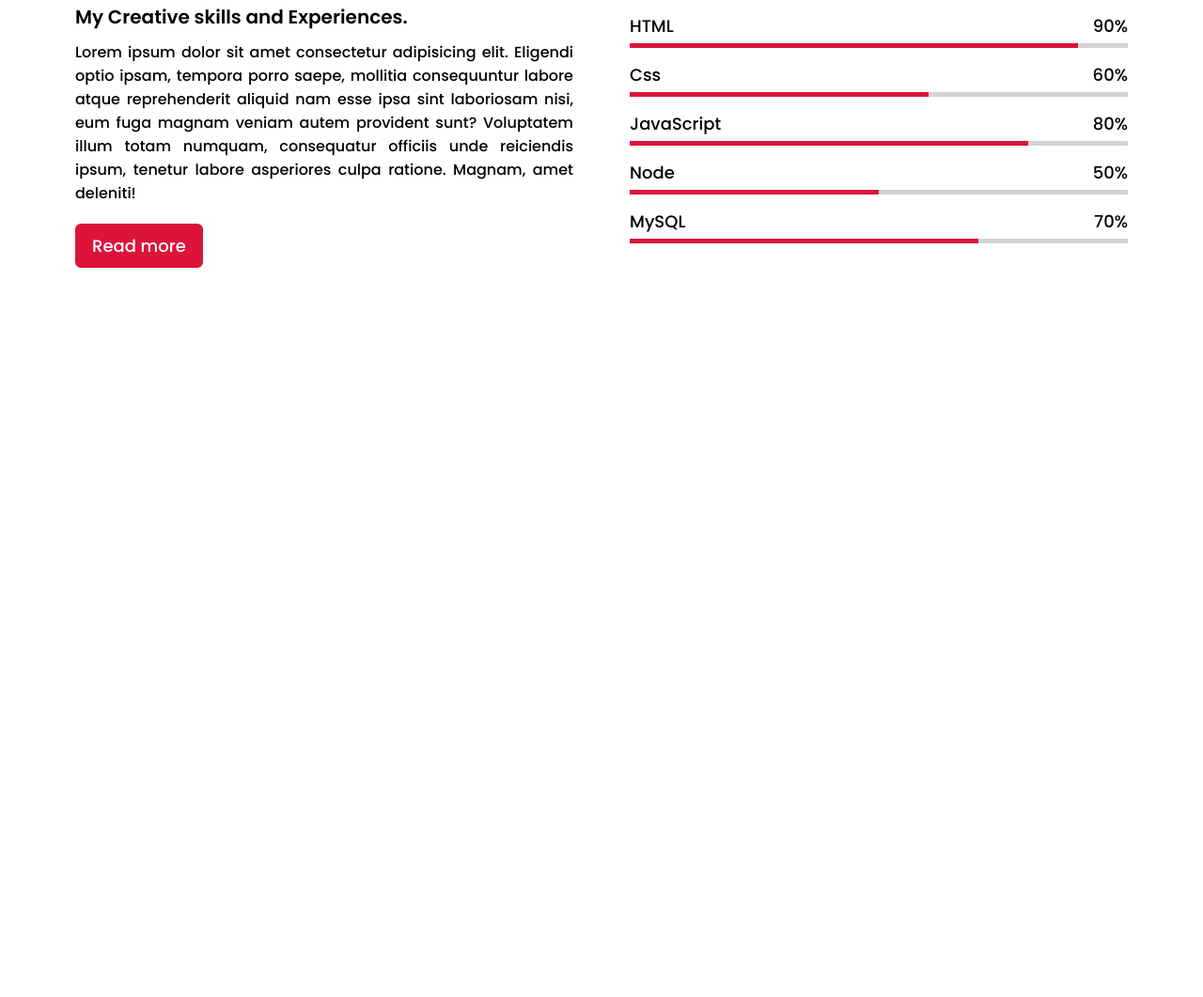
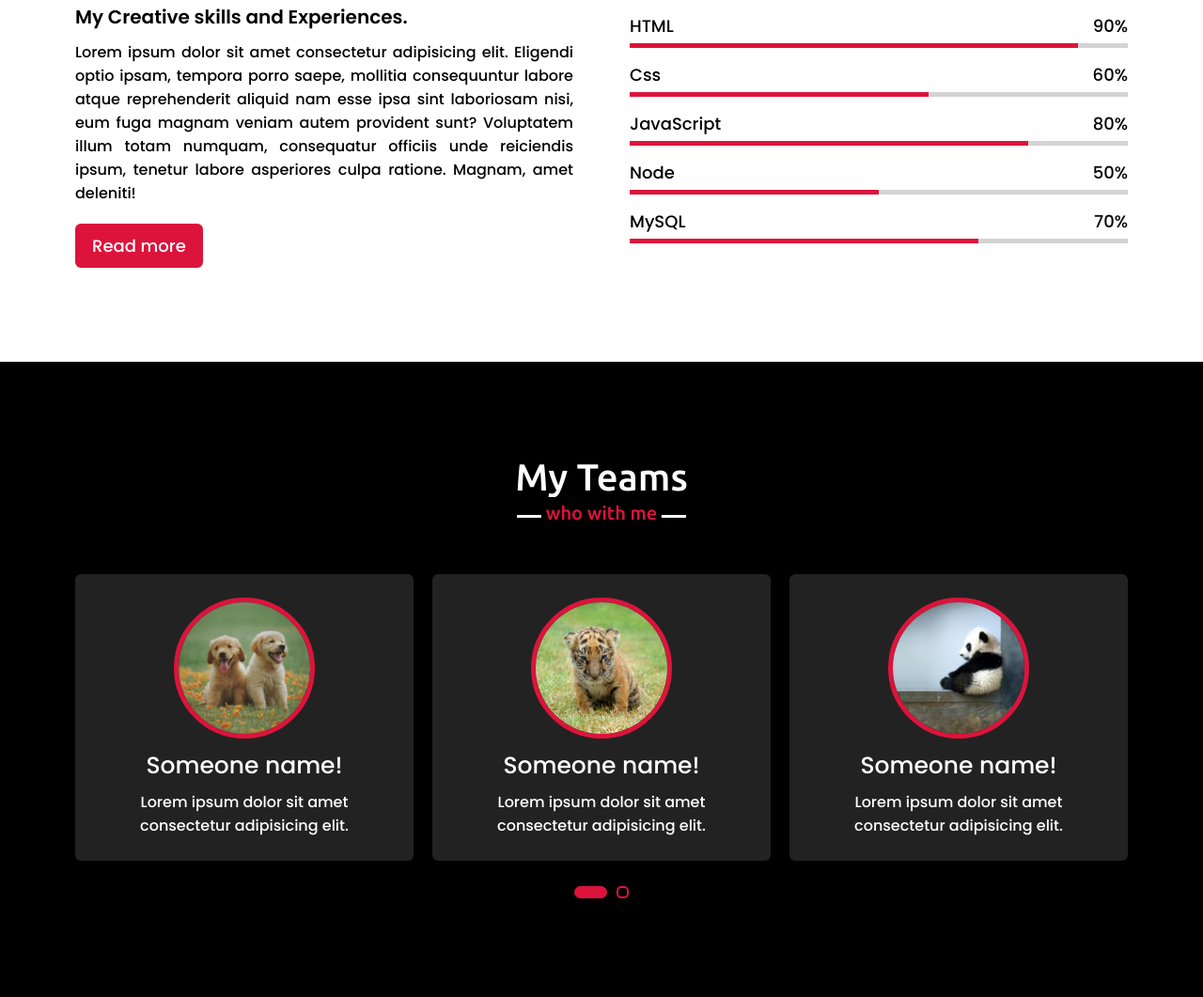
Before and after one commit to ShanchaiZ/Portfolio, a plain HTML site: page index.html in a window 1280 px wide. Shown: the part 2350-3411 px from the top of the page at 94% size. Before the commit the page ends 2735 px from the top, so only its background shows below. Drawn offline with nearby package versions, Linux system fonts and the light colour scheme.

Commit message:
added my teams section with owl carousel css and js and placeholder pictures for the carousel

```diff
--- a/assets/script.js
+++ b/assets/script.js
@@ -12,4 +12,26 @@ $(document).ready(function(){
         $(".navbar .menu").toggleClass("active");
         $(".menu-btn i").toggleClass("active");
     });
+
+    // owl carousel script
+    $(".carousel").owlCarousel({
+        margin: 20,
+        loop: true,
+        autoplayTimeOut: 2000,
+        autoplayHoverPause: true,
+        responsive: {
+            0:{
+                items: 1,
+                nav: false
+            },
+            600:{
+                items: 1,
+                nav: false
+            },
+            1000:{
+                items: 3,
+                nav: false
+            }
+        }
+    });
 });
--- a/assets/style.css
+++ b/assets/style.css
@@ -136,7 +136,7 @@ section {
   padding: 100px 0;
 }
 
-.about, .services, .skills {
+.about, .services, .skills, .teams {
   font-family: "Poppins", sans-serif;
 }
 
@@ -234,16 +234,18 @@ section .title::after {
 
 /* services section styling */
 
-.services {
+.services, .teams{
   color: white;
   background: black;
 }
 
-.services .title::before {
+.services .title::before,
+.teams .title::before {
   background: white;
 }
 
-.services .title::after {
+.services .title::after,
+.teams .title::after {
   background: black;
   content: "what i provide";
 }
@@ -268,7 +270,7 @@ section .title::after {
   transform: scale(1.05);
 }
 
-.services .serv-content .card i {
+.services .serv-content .card i{
   font-size: 50px;
   color: crimson;
   transition: color 0.3s ease;
@@ -382,6 +384,80 @@ section .title::after {
   width: 1000%;
 } */
 
+/* teams section styling */
+
+.teams .title::after{
+  content:"who with me";
+}
+
+.teams .carousel .card{
+  background: #222;
+  border-radius: 6px;
+  padding: 25px 35px;
+  text-align: center;
+  transition: all 0.3s ease;
+}
+
+.teams .carousel .card:hover{
+  background:  crimson;
+}
+
+.teams .carousel .card .box{
+  display: flex;
+  flex-direction: column;
+  align-items: center;
+  justify-content: center;
+}
+
+.teams .carousel .card:hover .box{
+  transform: scale(1.05);
+  transition: all 0.3s ease;
+}
+
+.teams .carousel .card .text{
+  font-size: 25px;
+  font-weight: 500;
+  margin: 10px 0 7px 0;
+}
+.teams .carousel .card img{
+  height: 150px;
+  width: 150px;
+  object-fit:cover;
+  border-radius: 50%;
+  border: 5px solid crimson;
+
+}
+
+.teams .carousel .card:hover img{
+  border-color: white;
+  transition: all 0.3s ease;
+}
+
+.owl-dots{
+  text-align: center;
+  margin-top: 20px;
+}
+
+.owl-dot{
+  height: 13px;
+  width: 13px;
+  margin: 0 5px;
+  outline: none!important;
+  border-radius: 5px;
+  border: 2px solid crimson !important;
+  transition: all 0.3s ease;
+}
+
+.owl-dot.active{
+  width: 35px;
+  border-radius: 14px;
+}
+
+.owl-dot.active, .owl-dot:hover{
+  background: crimson!important;
+}
+
+
 
 
 /* Responsive media query start */
@@ -399,7 +475,6 @@ section .title::after {
     border-radius: 6px;
   }
 }
-
 
 /* MEDIA QUERY AT 991PX = average screens */
 @media (max-width: 991px) {
--- a/index.html
+++ b/index.html
@@ -8,6 +8,10 @@
     <link rel="stylesheet" href="./assets/style.css">
     <script src="https://kit.fontawesome.com/a076d05399.js"></script>
     <script src="https://code.jquery.com/jquery-3.6.0.min.js"></script>
+    <script src="https://cdnjs.cloudflare.com/ajax/libs/waypoints/4.0.1/jquery.waypoints.min.js"></script>
+    <script src="https://cdnjs.cloudflare.com/ajax/libs/OwlCarousel2/2.3.4/owl.carousel.min.js"></script>
+    <link rel="stylesheet" href="https://cdnjs.cloudflare.com/ajax/libs/OwlCarousel2/2.3.4/assets/owl.carousel.min.css"/>
+
 
 </head>
 <body>
@@ -152,6 +156,49 @@
         </div>
     </section>
 
+    <!-- Teams Section Start -->
+    <section class="teams" id="teams">
+        <div class="max-width">
+            <h2 class="title">My Teams</h2>
+            <div class="carousel owl-carousel">
+                <div class="card">
+                    <div class="box">
+                        <img src="./assets/images/person1.jpg" alt="">
+                        <div class="text">Someone name!</div>
+                        <p>Lorem ipsum dolor sit amet consectetur adipisicing elit.</p>
+                    </div>
+                </div>
+                <div class="card">
+                    <div class="box">
+                        <img src="./assets/images/person2.jpg" alt="">
+                        <div class="text">Someone name!</div>
+                        <p>Lorem ipsum dolor sit amet consectetur adipisicing elit.</p>
+                    </div>
+                </div>
+                <div class="card">
+                    <div class="box">
+                        <img src="./assets/images/person3.jpg" alt="">
+                        <div class="text">Someone name!</div>
+                        <p>Lorem ipsum dolor sit amet consectetur adipisicing elit.</p>
+                    </div>
+                </div>
+                <div class="card">
+                    <div class="box">
+                        <img src="./assets/images/person4.jpg" alt="">
+                        <div class="text">Someone name!</div>
+                        <p>Lorem ipsum dolor sit amet consectetur adipisicing elit.</p>
+                    </div>
+                </div>
+                <div class="card">
+                    <div class="box">
+                        <img src="./assets/images/person5.jpg" alt="">
+                        <div class="text">Someone name!</div>
+                        <p>Lorem ipsum dolor sit amet consectetur adipisicing elit.</p>
+                    </div>
+                </div>
+            </div>
+        </div>
+    </section>
 
 
 
```
Also changed, not shown: assets/images/person1.jpg (added), assets/images/person2.jpg (added), assets/images/person3.jpg (added), assets/images/person4.jpg (added), assets/images/person5.jpg (added).
